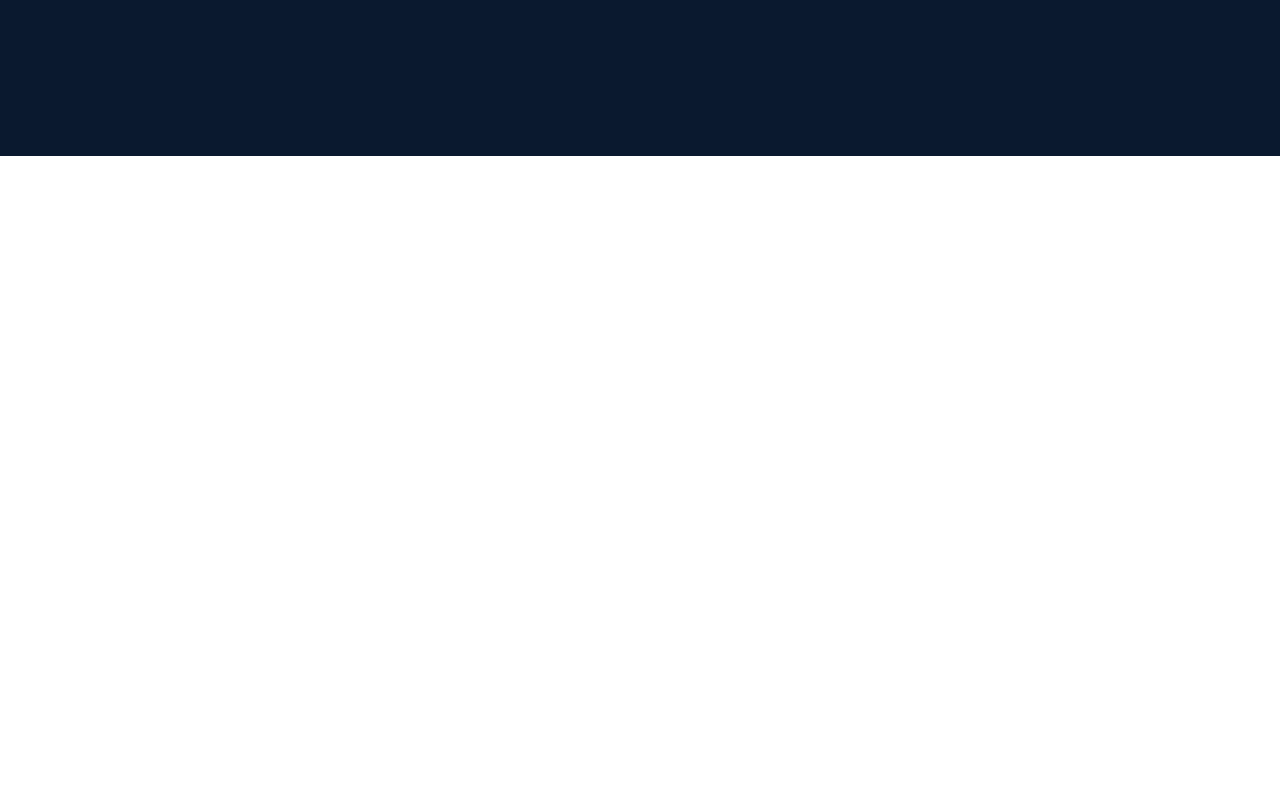
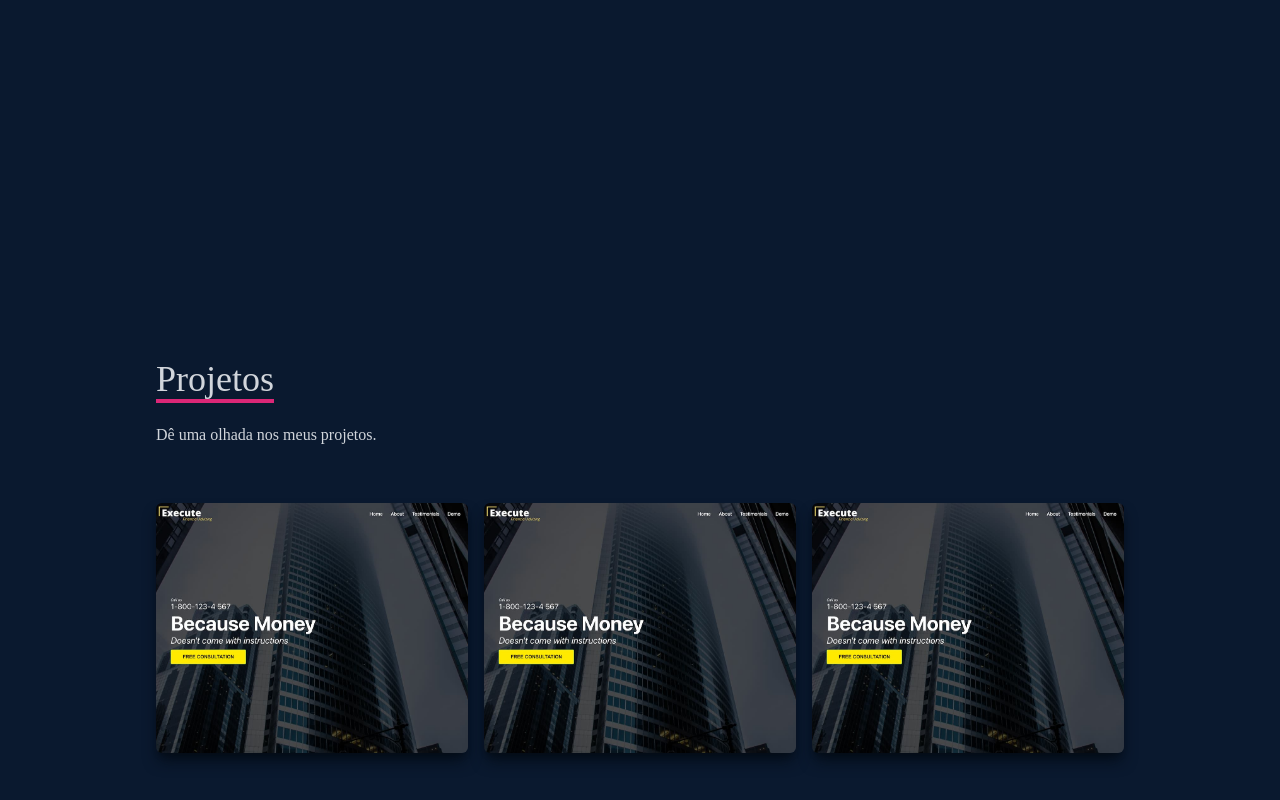
Before and after one commit to thaispsc/portfolio, a React (Create React App) app: page / in a window 1280 px wide. Shown: the part 2244-3044 px from the top of the page. Before the commit the page ends 2400 px from the top, so only its background shows below. Built offline with nearby package versions, Linux system fonts and the light colour scheme; the HTML template or start-up script is replaced by a standard one.

Commit message:
adicionando componente Projetos

```diff
--- a/src/App.tsx
+++ b/src/App.tsx
@@ -1,6 +1,7 @@
 import Habilidades from "./components/Habilidades";
 import Inicio from "./components/Inicio";
 import Navbar from "./components/Navbar";
+import Projetos from "./components/Projetos";
 import SobreMim from "./components/SobreMim";
 
 function App() {
@@ -10,6 +11,7 @@
     <Inicio />
     <SobreMim />
     <Habilidades />
+    <Projetos />
     </div>
   );
 }
--- /dev/null
+++ b/src/components/Projetos/index.tsx
@@ -0,0 +1,67 @@
+import React from 'react';
+import WorkImg from '../../assets/workImg.jpeg';
+// import { Container } from './styles';
+
+const Projetos: React.FC = () => {
+  return (
+    <div className="w-full md:h-screen text-gray-300 bg-[#0a192f]">
+        <div className='max-w-[1000px] mx-auto p-4 flex flex-col justify-center w-full h-full'>
+            <div className='pb-8'>
+                <p className='text-4xl font-bol inline border-b-4 text-gray-300 border-pink-600'>Projetos</p>
+                <p className='py-6'>Dê uma olhada nos meus projetos.</p>
+            </div>
+
+            <div className='grid sm:grid-cols-2 md:grid-cols-3 gap-4'>
+                <div style={{backgroundImage: `url(${WorkImg})`}} className='shadow-lg shadow-[#040C16] group container rounded-md flex justify-center items-center mx-auto content-div'>
+                    <div className='opacity-0 group-hover:opacity-100'>
+                        <span className='text-2xl font-bold text-white tracking-wider'>
+                            Aplicação ReactJS
+                        </span>
+                        <div className='pt-8 text-center'>
+                            <a href="">
+                                <button className='text-center rounded-lg px-4 py-3 m-2 bg-white text-gray-700 font-bold text-lg'>Site</button>
+                            </a>
+                            <a href="">
+                                <button className='text-center rounded-lg px-4 py-3 m-2 bg-white text-gray-700 font-bold text-lg'>Código</button>
+                            </a>
+                        </div>
+                    </div>
+                </div>
+                <div style={{backgroundImage: `url(${WorkImg})`}} className='shadow-lg shadow-[#040C16] group container rounded-md flex justify-center items-center mx-auto content-div'>
+                    <div className='opacity-0 group-hover:opacity-100'>
+                        <span className='text-2xl font-bold text-white tracking-wider'>
+                            Aplicação ReactJS
+                        </span>
+                        <div className='pt-8 text-center'>
+                            <a href="">
+                                <button className='text-center rounded-lg px-4 py-3 m-2 bg-white text-gray-700 font-bold text-lg'>Site</button>
+                            </a>
+                            <a href="">
+                                <button className='text-center rounded-lg px-4 py-3 m-2 bg-white text-gray-700 font-bold text-lg'>Código</button>
+                            </a>
+                        </div>
+                    </div>
+                </div>
+                <div style={{backgroundImage: `url(${WorkImg})`}} className='shadow-lg shadow-[#040C16] group container rounded-md flex justify-center items-center mx-auto content-div'>
+                    <div className='opacity-0 group-hover:opacity-100'>
+                        <span className='text-2xl font-bold text-white tracking-wider'>
+                            Aplicação ReactJS
+                        </span>
+                        <div className='pt-8 text-center'>
+                            <a href="">
+                                <button className='text-center rounded-lg px-4 py-3 m-2 bg-white text-gray-700 font-bold text-lg'>Site</button>
+                            </a>
+                            <a href="">
+                                <button className='text-center rounded-lg px-4 py-3 m-2 bg-white text-gray-700 font-bold text-lg'>Código</button>
+                            </a>
+                        </div>
+                    </div>
+                </div>
+
+            </div>
+        </div>
+    </div>
+  )
+}
+
+export default Projetos;
--- a/src/index.css
+++ b/src/index.css
@@ -14,3 +14,18 @@
     @apply cursor-pointer;
   }
 }
+
+.content-div {
+  background-repeat: no-repeat;
+  background-size: cover;
+  background-position: center;
+  height: 250px;
+}
+
+.content-div:hover {
+  background-image: linear-gradient(
+    to right,
+    rgba(112, 157, 255, 0.8),
+    hsla(242, 74%, 61%, 0.8)
+  )!important;
+}
```
